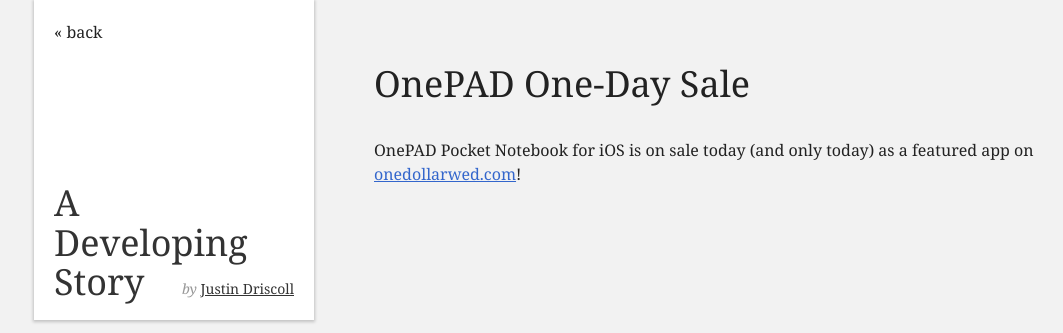
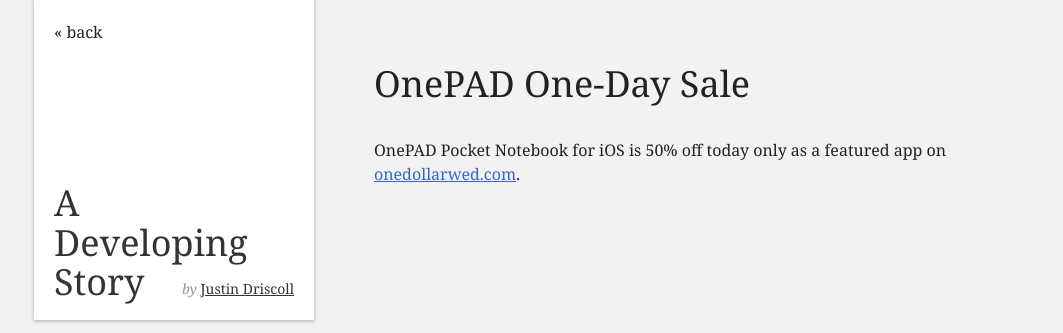
Before and after one commit to jdriscoll/jdriscoll.github.com, a Jekyll site: the page built from blog/_posts/2013-01-23-onepad-one-day-sale.markdown, in a window 1280 px wide. Shown: the top 333 px of the page, without its empty margins (86-1149 px from the left). Built offline with Jekyll 4.4.1, drawn with Linux system fonts in a browser that asks for light colours.

Commit message:
Tweak post

```diff
--- a/blog/_posts/2013-01-23-onepad-one-day-sale.markdown
+++ b/blog/_posts/2013-01-23-onepad-one-day-sale.markdown
@@ -2,7 +2,7 @@
 layout: post
 published: true
 title: OnePAD One-Day Sale
-excerpt: OnePAD Pocket Notebook for iOS is on sale today (and only today) as a featured app on onedollarwed.com.
+excerpt: OnePAD Pocket Notebook for iOS is on sale today (and only today) as a featured app on onedollarwed.com!
 ---
 
-OnePAD Pocket Notebook for iOS is on sale today (and only today) as a featured app on [onedollarwed.com](http://twodollartues.com/deals/onepad/)!
+OnePAD Pocket Notebook for iOS is 50% off today only as a featured app on [onedollarwed.com](http://twodollartues.com/deals/onepad/).
```
